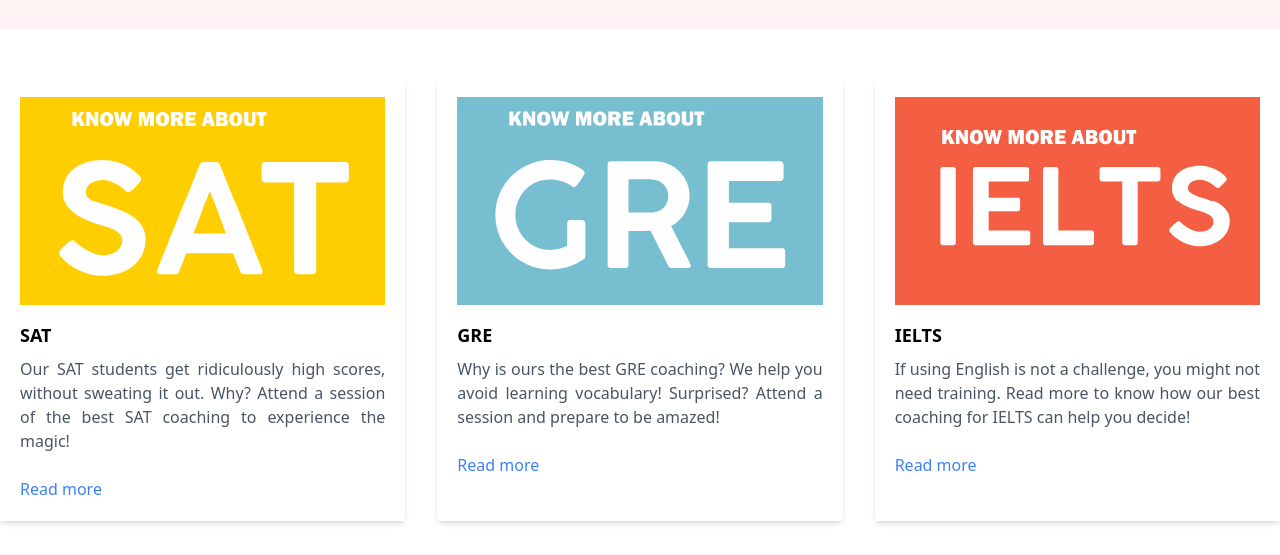
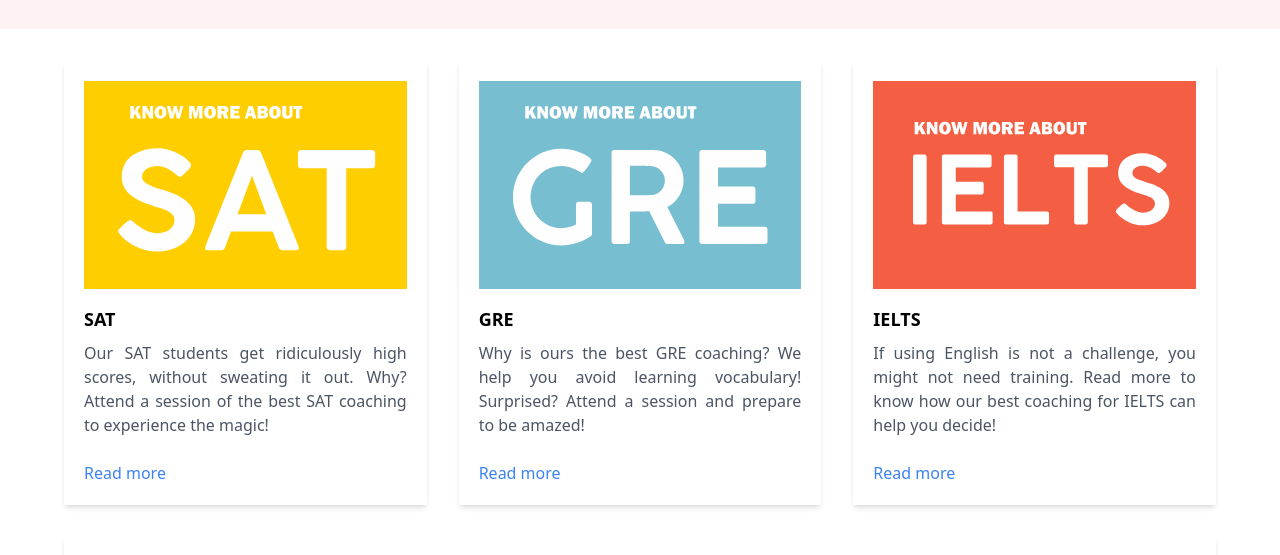
Before and after one commit to voilacode/fa-tailwind, a website: page src/allcourses.html in a window 1280 px wide. Shown: the part 243-798 px from the top of the page. Drawn offline with nearby package versions, Linux system fonts and the light colour scheme.

Commit message:
updating allcourses

```diff
--- a/src/allcourses.html
+++ b/src/allcourses.html
@@ -153,7 +153,7 @@
         </div>
 
 
-        <section class="container bg-white py-12 max-w-screen-xl mx-auto">
+        <section class="max-w-screen-xl px-4 py-8 mx-auto sm:px-16">
             <div class="grid grid-cols-1 md:grid-cols-2 lg:grid-cols-3 xl:grid-cols-3 gap-8">
                 <div class="bg-white p-5 shadow-md text-justify">
                     <div class="h-52 w-full bg-cover bg-center" style="background-image: url('../assets/file_SAT.svg');"></div>
```
Also changed, not shown: dist/output.css.
